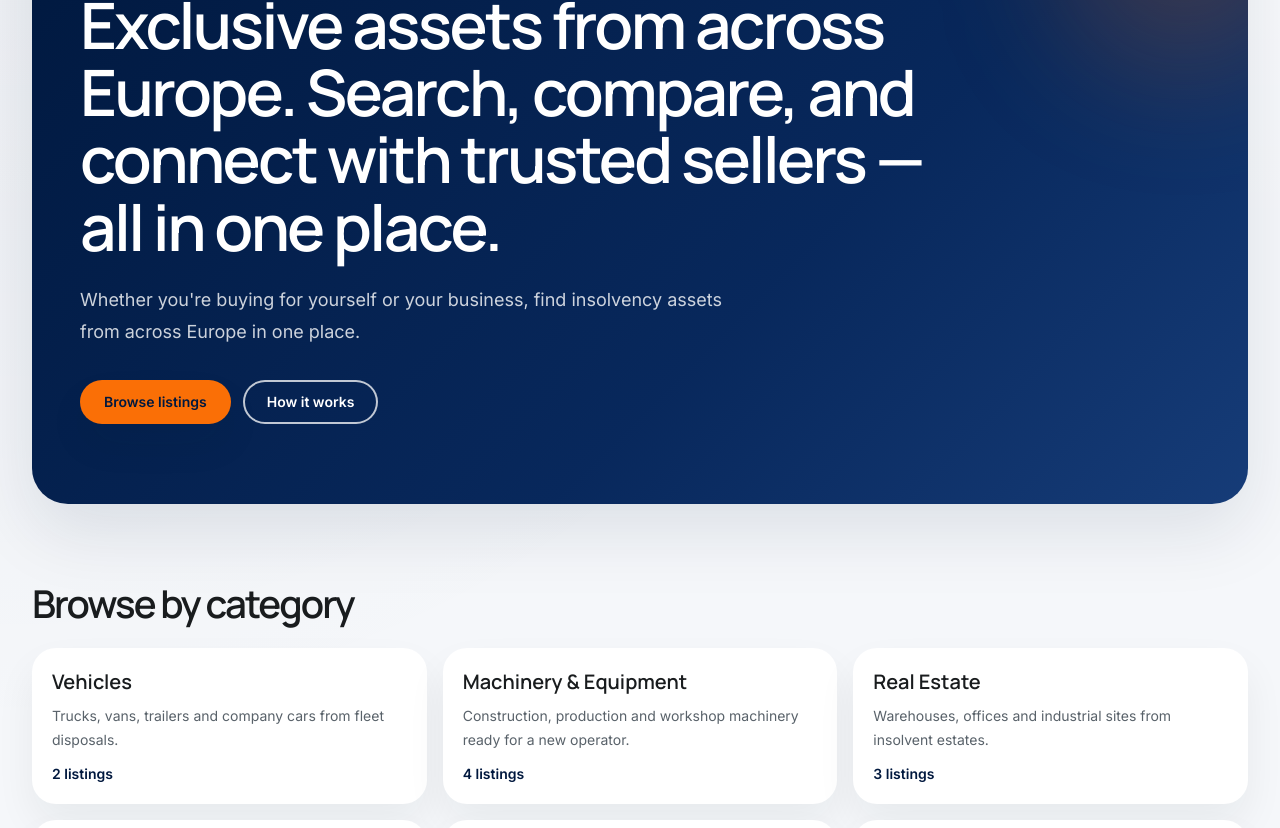
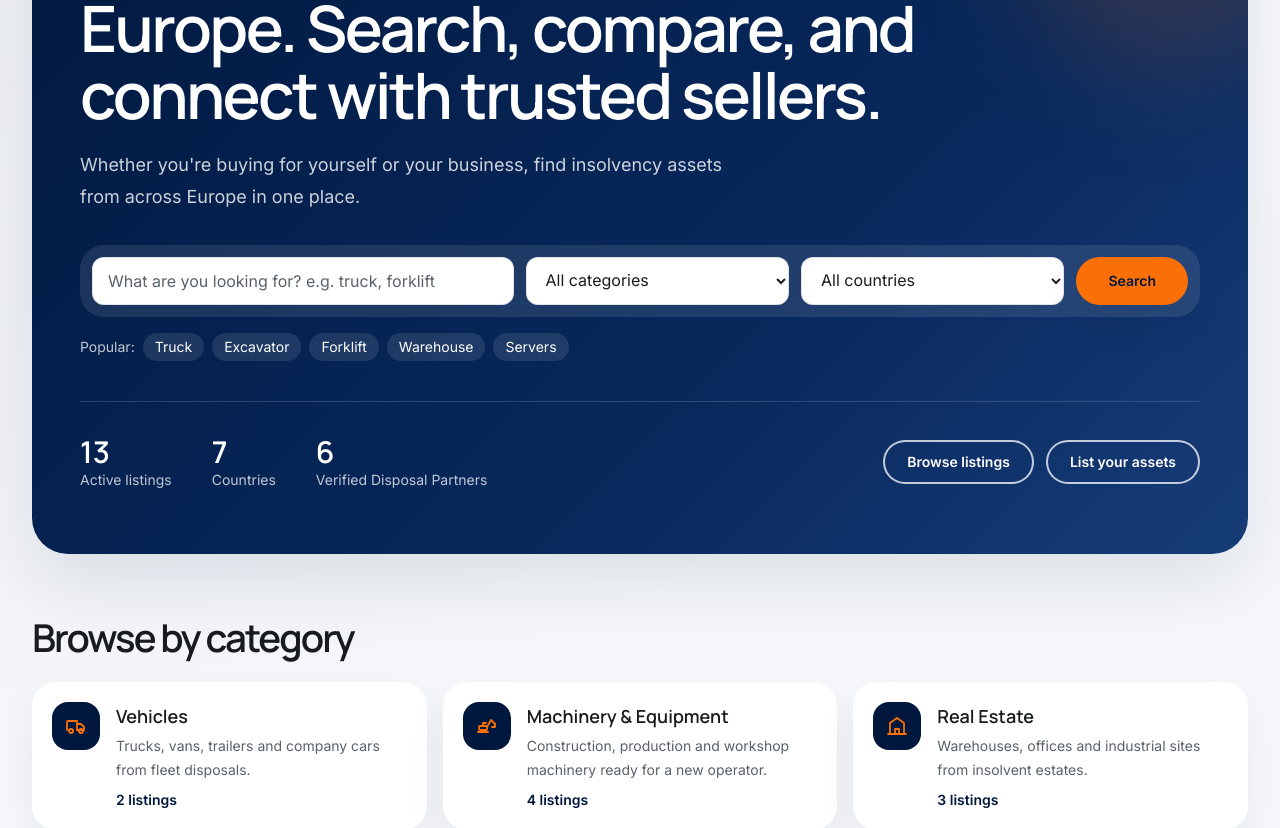
Before and after one commit to LynxmindRepo/euro-asset, a Next.js app: page / in a window 1280 px wide. Shown: the part 285-1113 px from the top of the page. Built offline with nearby package versions, Linux system fonts and the light colour scheme.

Commit message:
feat: add marketplace search and seller landing section

```diff
--- a/app/page.tsx
+++ b/app/page.tsx
@@ -3,13 +3,14 @@
 import Link from "next/link";
 import { Hero } from "@/components/hero";
 import { PageShell } from "@/components/layout/page-shell";
+import { CategoryIcon } from "@/components/listing/category-icon";
 import { ListingCard } from "@/components/listing/listing-card";
 import { buttonStyles } from "@/components/ui/button";
 import { categories } from "@/data/categories";
 import { useMarketplace } from "@/features/marketplace/marketplace-store";
 import { getLatestListings } from "@/lib/listing-helpers";
 
-const steps = [
+const buyerSteps = [
   {
     title: "Search once",
     text: "One search across every country we cover — filter by category, location and price."
@@ -22,6 +23,12 @@ const steps = [
     title: "Buy directly",
     text: "Agree the deal with the seller — no middleman, no added markup."
   }
+];
+
+const sellerPoints = [
+  "Register once, reach buyers in every country we cover",
+  "List in minutes with the information you already have",
+  "Translated automatically for international buyers"
 ];
 
 export default function HomePage() {
@@ -44,17 +51,25 @@ export default function HomePage() {
               ).length;
 
               return (
-                <li key={category.id} className="card-link rounded-[1.5rem] bg-surface-lowest p-5 shadow-ambient tonal-rule transition hover:-translate-y-0.5">
+                <li
+                  key={category.id}
+                  className="card-link flex gap-4 rounded-[1.5rem] bg-surface-lowest p-5 shadow-ambient tonal-rule transition hover:-translate-y-0.5"
+                >
+                  <span className="flex h-12 w-12 shrink-0 items-center justify-center rounded-2xl bg-primary text-accent">
+                    <CategoryIcon categoryId={category.id} className="h-6 w-6" />
+                  </span>
+                  <div>
                     <Link
                       href={`/listings?category=${category.id}`}
-                    className="card-link-target font-display text-xl font-semibold text-ink no-underline"
+                      className="card-link-target font-display text-lg font-semibold text-ink no-underline"
                     >
                       {category.label}
                     </Link>
-                  <p className="mt-2 text-sm leading-6 text-muted">{category.description}</p>
-                  <p className="mt-3 text-sm font-semibold text-primary">
+                    <p className="mt-1 text-sm leading-6 text-muted">{category.description}</p>
+                    <p className="mt-2 text-sm font-semibold text-primary">
                       {count} listing{count === 1 ? "" : "s"}
                     </p>
+                  </div>
                 </li>
               );
             })}
@@ -83,10 +98,10 @@ export default function HomePage() {
       <section id="how-it-works" aria-labelledby="how-title" className="section-space scroll-mt-28">
         <div className="shell">
           <h2 id="how-title" className="section-title text-[clamp(1.8rem,3vw,2.5rem)]">
-            How it works
+            How buying works
           </h2>
           <ol className="mt-6 grid gap-4 md:grid-cols-3">
-            {steps.map((step, index) => (
+            {buyerSteps.map((step, index) => (
               <li key={step.title} className="rounded-[1.5rem] bg-surface-low p-6 tonal-rule">
                 <span
                   aria-hidden="true"
@@ -101,6 +116,39 @@ export default function HomePage() {
           </ol>
         </div>
       </section>
+
+      <section id="for-sellers" aria-labelledby="sellers-title" className="scroll-mt-28 pb-8">
+        <div className="shell">
+          <div className="grid gap-8 rounded-[2.25rem] bg-midnight-gradient px-6 py-12 text-white shadow-panel sm:px-12 lg:grid-cols-[1.2fr_1fr] lg:items-center">
+            <div>
+              <p className="text-sm font-semibold text-accent">For Disposal Partners</p>
+              <h2 id="sellers-title" className="mt-3 font-display text-[clamp(1.9rem,3.5vw,2.8rem)] font-semibold leading-tight tracking-[-0.03em]">
+                List once. Sell everywhere.
+              </h2>
+              <p className="mt-4 max-w-xl text-base leading-7 text-white/80">
+                Brokers, licensed auctioneers, disposal firms and administrators: you&apos;ve already done the hard
+                part. One listing reaches buyers in every market we cover — with zero extra work on your end.
+              </p>
+              <a
+                href="mailto:partners@bridgeon.example?subject=Become%20a%20Disposal%20Partner"
+                className={buttonStyles("accent", "mt-6 no-underline")}
+              >
+                Become a Disposal Partner
+              </a>
+            </div>
+            <ul className="grid gap-3">
+              {sellerPoints.map((point) => (
+                <li key={point} className="flex gap-3 rounded-2xl bg-white/10 px-5 py-4 text-base">
+                  <span aria-hidden="true" className="font-semibold text-accent">
+                    ✓
+                  </span>
+                  {point}
+                </li>
+              ))}
+            </ul>
+          </div>
+        </div>
+      </section>
     </PageShell>
   );
 }
--- a/components/hero.tsx
+++ b/components/hero.tsx
@@ -1,27 +1,147 @@
+"use client";
+
+import { FormEvent, useState } from "react";
 import Link from "next/link";
+import { useRouter } from "next/navigation";
 import { buttonStyles } from "@/components/ui/button";
+import { categories } from "@/data/categories";
+import { useMarketplace } from "@/features/marketplace/marketplace-store";
+import { getListingCountries } from "@/lib/listing-helpers";
+
+const popularSearches = ["Truck", "Excavator", "Forklift", "Warehouse", "Servers"];
+
+const fieldClass =
+  "h-12 w-full rounded-xl border-0 bg-white px-4 text-base text-ink outline-none shadow-[inset_0_0_0_1px_rgba(0,24,62,0.12)] focus:shadow-[inset_0_0_0_2px_rgb(var(--primary))]";
 
 export function Hero() {
+  const router = useRouter();
+  const { listings, partners } = useMarketplace();
+  const countries = getListingCountries(listings);
+  const activeCount = listings.filter((listing) => listing.status !== "sold").length;
+  const [query, setQuery] = useState("");
+  const [categoryId, setCategoryId] = useState("all");
+  const [country, setCountry] = useState("all");
+
+  function handleSearch(event: FormEvent<HTMLFormElement>) {
+    event.preventDefault();
+    const params = new URLSearchParams();
+    if (query.trim()) params.set("q", query.trim());
+    if (categoryId !== "all") params.set("category", categoryId);
+    if (country !== "all") params.set("country", country);
+    const search = params.toString();
+    router.push(search ? `/listings?${search}` : "/listings");
+  }
+
   return (
-    <section className="section-space">
+    <section className="pb-16 pt-6 sm:pt-10">
       <div className="shell">
-        <div className="relative overflow-hidden rounded-[2.25rem] bg-midnight-gradient px-6 py-14 text-white shadow-panel sm:px-12 lg:py-20">
-          <div aria-hidden="true" className="absolute -right-16 -top-16 h-64 w-64 rounded-full bg-accent/20 blur-3xl" />
-          <p className="institutional-kicker text-white/75">Insolvency assets across Europe</p>
-          <h1 className="mt-4 max-w-4xl font-display text-[clamp(2.4rem,5vw,4.2rem)] font-semibold leading-[1.05] tracking-[-0.04em]">
-            Exclusive assets from across Europe. Search, compare, and connect with trusted sellers — all in one place.
-          </h1>
-          <p className="mt-6 max-w-2xl text-lg leading-8 text-white/80">
-            Whether you&apos;re buying for yourself or your business, find insolvency assets from across Europe in one
-            place.
-          </p>
-          <div className="mt-8 flex flex-wrap gap-3">
-            <Link href="/listings" className={buttonStyles("accent", "no-underline")}>
-              Browse listings
-            </Link>
-            <Link href="#how-it-works" className={buttonStyles("outline-light", "no-underline")}>
-              How it works
-            </Link>
+        <div className="relative overflow-hidden rounded-[2.25rem] bg-midnight-gradient px-5 py-12 text-white shadow-panel sm:px-12 lg:py-16">
+          <div aria-hidden="true" className="absolute -right-16 -top-16 h-72 w-72 rounded-full bg-accent/20 blur-3xl" />
+          <div className="relative">
+            <p className="text-sm font-semibold text-accent">Insolvency assets across Europe</p>
+            <h1 className="mt-3 max-w-4xl font-display text-[clamp(2.2rem,5vw,4rem)] font-semibold leading-[1.05] tracking-[-0.04em]">
+              Exclusive assets from across Europe. Search, compare, and connect with trusted sellers.
+            </h1>
+            <p className="mt-5 max-w-2xl text-lg leading-8 text-white/80">
+              Whether you&apos;re buying for yourself or your business, find insolvency assets from across Europe in
+              one place.
+            </p>
+
+            <form
+              role="search"
+              aria-label="Search listings"
+              onSubmit={handleSearch}
+              className="mt-8 grid gap-3 rounded-[1.5rem] bg-white/10 p-3 backdrop-blur-md md:grid-cols-[1.6fr_1fr_1fr_auto]"
+            >
+              <div>
+                <label htmlFor="hero-query" className="sr-only">
+                  What are you looking for?
+                </label>
+                <input
+                  id="hero-query"
+                  type="search"
+                  value={query}
+                  onChange={(event) => setQuery(event.target.value)}
+                  placeholder="What are you looking for? e.g. truck, forklift"
+                  className={`${fieldClass} placeholder:text-muted`}
+                />
+              </div>
+              <div>
+                <label htmlFor="hero-category" className="sr-only">
+                  Category
+                </label>
+                <select
+                  id="hero-category"
+                  value={categoryId}
+                  onChange={(event) => setCategoryId(event.target.value)}
+                  className={`${fieldClass} cursor-pointer`}
+                >
+                  <option value="all">All categories</option>
+                  {categories.map((category) => (
+                    <option key={category.id} value={category.id}>
+                      {category.label}
+                    </option>
+                  ))}
+                </select>
+              </div>
+              <div>
+                <label htmlFor="hero-country" className="sr-only">
+                  Country
+                </label>
+                <select
+                  id="hero-country"
+                  value={country}
+                  onChange={(event) => setCountry(event.target.value)}
+                  className={`${fieldClass} cursor-pointer`}
+                >
+                  <option value="all">All countries</option>
+                  {countries.map((item) => (
+                    <option key={item} value={item}>
+                      {item}
+                    </option>
+                  ))}
+                </select>
+              </div>
+              <button type="submit" className={buttonStyles("accent", "h-12 px-8 text-base")}>
+                Search
+              </button>
+            </form>
+
+            <div className="mt-4 flex flex-wrap items-center gap-2 text-sm">
+              <span className="text-white/75">Popular:</span>
+              {popularSearches.map((term) => (
+                <Link
+                  key={term}
+                  href={`/listings?q=${encodeURIComponent(term.toLowerCase())}`}
+                  className="rounded-full bg-white/10 px-3 py-1 text-white no-underline transition hover:bg-white/20"
+                >
+                  {term}
+                </Link>
+              ))}
+            </div>
+
+            <div className="mt-10 flex flex-col gap-6 border-t border-white/15 pt-8 lg:flex-row lg:items-center lg:justify-between">
+              <dl className="flex flex-wrap gap-x-10 gap-y-4">
+                {[
+                  { label: "Active listings", value: activeCount },
+                  { label: "Countries", value: countries.length },
+                  { label: "Verified Disposal Partners", value: partners.filter((partner) => partner.verified).length }
+                ].map((stat) => (
+                  <div key={stat.label} className="flex flex-col-reverse">
+                    <dt className="text-sm text-white/75">{stat.label}</dt>
+                    <dd className="font-display text-3xl font-semibold">{stat.value}</dd>
+                  </div>
+                ))}
+              </dl>
+              <div className="flex flex-wrap gap-3">
+                <Link href="/listings" className={buttonStyles("outline-light", "no-underline")}>
+                  Browse listings
+                </Link>
+                <Link href="#for-sellers" className={buttonStyles("outline-light", "no-underline")}>
+                  List your assets
+                </Link>
+              </div>
+            </div>
           </div>
         </div>
       </div>
--- /dev/null
+++ b/components/listing/category-icon.tsx
@@ -0,0 +1,59 @@
+// Simple line icons per category (decorative — the category name is always shown next to them).
+const paths: Record<string, React.ReactNode> = {
+  vehicles: (
+    <>
+      <path d="M3 16V8a1 1 0 0 1 1-1h9v9" />
+      <path d="M13 10h4l3 3v3h-7" />
+      <circle cx="7" cy="17" r="2" />
+      <circle cx="17" cy="17" r="2" />
+    </>
+  ),
+  machinery: (
+    <>
+      <path d="M3 18h10" />
+      <rect x="4" y="12" width="8" height="4" rx="1" />
+      <path d="M8 12V9h3" />
+      <path d="M12 13l4-7 4 4" />
+      <path d="M20 10v3h-3" />
+    </>
+  ),
+  "real-estate": (
+    <>
+      <path d="M3 20h18" />
+      <path d="M5 20V9l7-5 7 5v11" />
+      <path d="M10 20v-5h4v5" />
+    </>
+  ),
+  inventory: (
+    <>
+      <rect x="3" y="11" width="8" height="8" />
+      <rect x="13" y="11" width="8" height="8" />
+      <rect x="8" y="3" width="8" height="8" />
+    </>
+  ),
+  "it-office": (
+    <>
+      <rect x="3" y="4" width="18" height="12" rx="1.5" />
+      <path d="M8 20h8" />
+      <path d="M12 16v4" />
+    </>
+  ),
+  energy: <path d="M13 3L5 13h6l-1 8 8-10h-6l1-8z" />
+};
+
+export function CategoryIcon({ categoryId, className }: { categoryId: string; className?: string }) {
+  return (
+    <svg
+      aria-hidden="true"
+      viewBox="0 0 24 24"
+      fill="none"
+      stroke="currentColor"
+      strokeWidth={1.8}
+      strokeLinecap="round"
+      strokeLinejoin="round"
+      className={className}
+    >
+      {paths[categoryId] ?? paths.inventory}
+    </svg>
+  );
+}
--- a/data/listings.ts
+++ b/data/listings.ts
@@ -116,7 +116,7 @@ export const initialListings: Listing[] = [
     id: "volvo-fh-tractor-unit",
     title: "Volvo FH 500 tractor unit, 2019",
     description:
-      "Well-maintained 4x2 tractor unit from a haulage company's restructured fleet. Full service history, recent tyres, ready for registration in any EU country.",
+      "Well-maintained 4x2 truck (tractor unit) from a haulage company's restructured fleet. Full service history, recent tyres, ready for registration in any EU country.",
     categoryId: "vehicles",
     origin: "restructuring",
     status: "available",
--- a/features/listings/use-listing-filters.ts
+++ b/features/listings/use-listing-filters.ts
@@ -35,6 +35,7 @@ export function useListingFilters(listings: Listing[], initialState?: ListingFil
         normalizedQuery.length === 0 ||
         [
           listing.title,
+          listing.description,
           listing.city,
           listing.region,
           listing.country,
```
Also changed, not shown: components/layout/header.tsx (+11 -10 lines). Lines whose indentation alone changed are shown as unchanged.
